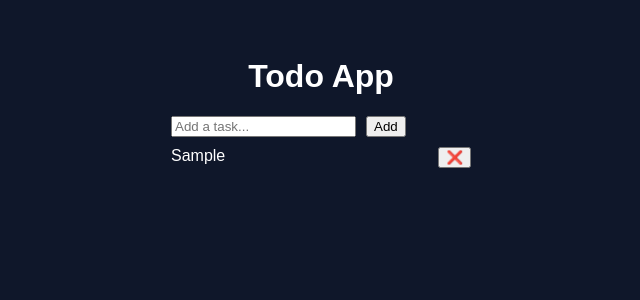
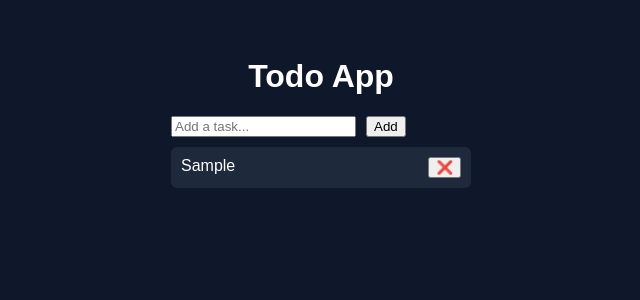
Before and after one commit to rMaloberti/todo-app, a React (Vite) app: page / in a window 1280 px wide. Both pictures are taken after typing "Sample" into the empty fields and a click on the button "Add". Shown: the top 300 px of the page, without its empty margins (319-959 px from the left). Built offline with nearby package versions, Linux system fonts and the light colour scheme.

Commit message:
add drag and drop feature

```diff
--- a/src/App.tsx
+++ b/src/App.tsx
@@ -43,6 +43,13 @@ function App() {
     setTodos(todos.filter((todo) => todo.id !== id));
   };
 
+  const moveTodo = (from: number, to: number) => {
+    const updated = [...todos];
+    const [moved] = updated.splice(from, 1);
+    updated.splice(to, 0, moved);
+    setTodos(updated);
+  };
+
   return (
     <div className="container">
       <h1>Todo App</h1>
@@ -55,10 +62,12 @@ function App() {
         <button onClick={addTodo}>Add</button>
       </div>
       <div>
-        {todos.map((todo) => (
+        {todos.map((todo, index) => (
           <TodoItem
             key={todo.id}
             todo={todo}
+            index={index}
+            moveTodo={moveTodo}
             toggleTodo={toggleTodo}
             deleteTodo={deleteTodo}
           />
--- a/src/components/TodoItem.tsx
+++ b/src/components/TodoItem.tsx
@@ -2,13 +2,34 @@ import type { Todo } from "../types";
 
 interface Props {
   todo: Todo;
+  index: number;
+  moveTodo: (from: number, to: number) => void;
   toggleTodo: (id: number) => void;
   deleteTodo: (id: number) => void;
 }
 
-function TodoItem({ todo, toggleTodo, deleteTodo }: Props) {
+function TodoItem({ todo, index, moveTodo, toggleTodo, deleteTodo }: Props) {
+  const handleDragStart = (e: React.DragEvent) => {
+    e.dataTransfer.setData("index", index.toString());
+  };
+
+  const handleDrop = (e: React.DragEvent) => {
+    const fromIndex = Number(e.dataTransfer.getData("index"));
+    moveTodo(fromIndex, index);
+  };
+
+  const handleDragOver = (e: React.DragEvent) => {
+    e.preventDefault();
+  };
+
   return (
-    <div className="todo">
+    <div
+      className="todo"
+      draggable
+      onDragStart={handleDragStart}
+      onDrop={handleDrop}
+      onDragOver={handleDragOver}
+    >
       <span
         onClick={() => toggleTodo(todo.id)}
         style={{
--- a/src/index.css
+++ b/src/index.css
@@ -21,4 +21,13 @@ body {
   display: flex;
   justify-content: space-between;
   margin-top: 10px;
+  padding: 10px;
+  background: #1e293b;
+  border-radius: 6px;
+  cursor: grab;
 }
+
+.todo:active {
+  cursor: grabbing;
+  opacity: 0.7;
+}
```
